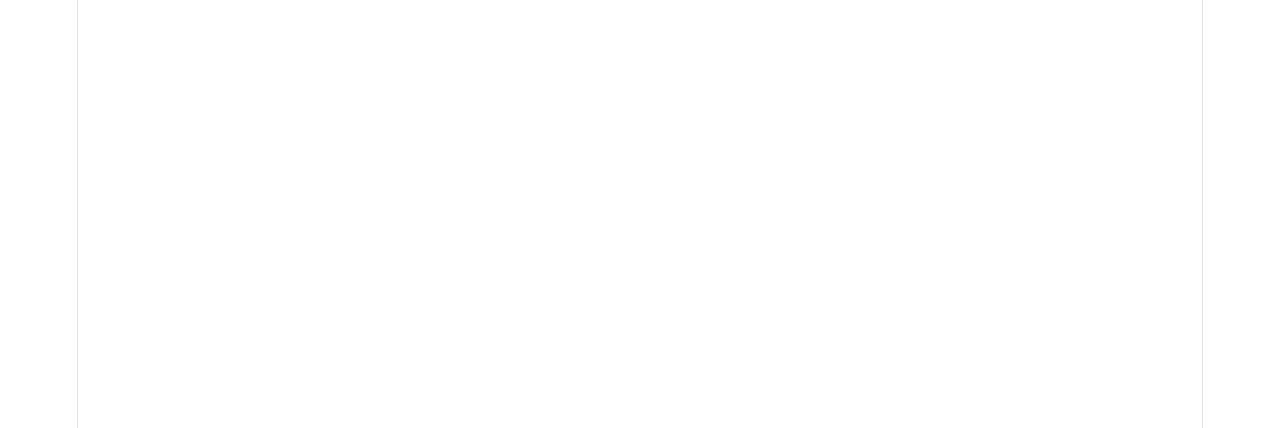
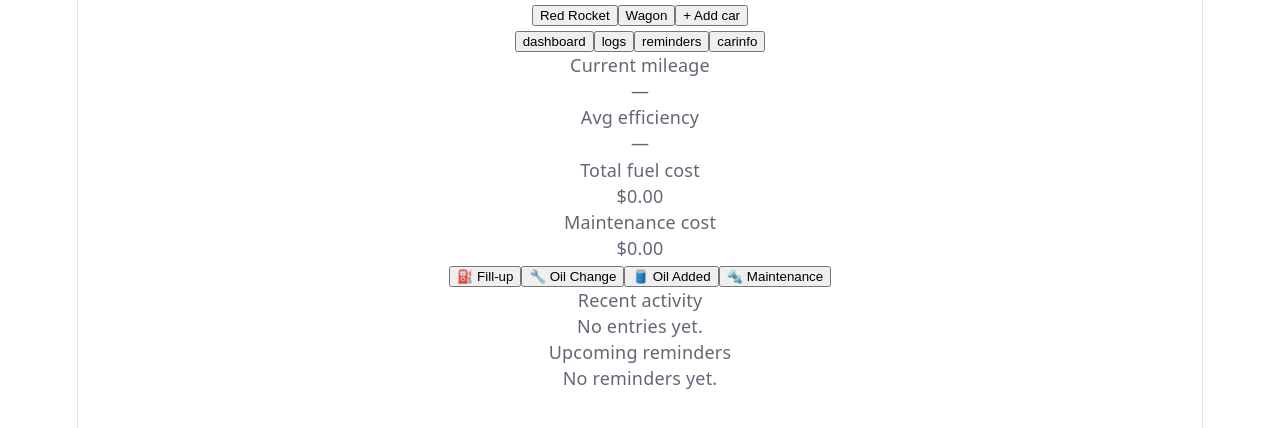
Before and after one commit to jfkeis/GloveBoxBook, a React (Vite) app in the folder glovebox-book/: page / in a window 1280 px wide. Shown: the top 428 px of the page. Built offline with nearby package versions, Linux system fonts and the light colour scheme.

Commit message:
App.jsx fucntional

```diff
--- a/glovebox-book/src/App.jsx
+++ b/glovebox-book/src/App.jsx
@@ -141,4 +141,173 @@ export default function App() {
         setCarForm(newCar)
         setModal('car')
     }
+
+    return (
+        <div>
+            {/* Car tabs */}
+            <div>
+                {cars.map(c => (
+                    <button
+                        key={c.id}
+                        onClick={() => {
+                            setActiveCar(c.id)
+                            setActiveView('dashboard')
+                        }}
+                    >
+                        {c.name}
+                    </button>
+                ))}
+                <button onClick={addCar}>+ Add car</button>
+            </div>
+
+            {/* Nav tabs */}
+            <div>
+                {['dashboard', 'logs', 'reminders', 'carinfo'].map(v => (
+                    <button key={v} onClick={() => setActiveView(v)}>
+                        {v}
+                    </button>
+                ))}
+            </div>
+
+            {/* Views */}
+            {activeView === 'dashboard' && (
+                <Dashboard
+                    car={car}
+                    logs={carLogs}
+                    reminders={carReminders}
+                    du={du}
+                    vu={vu}
+                    cu={cu}
+                    onAddLog={(type) => {
+                        setLogType(type)
+                        setLogForm({ date: new Date().toISOString().slice(0, 10) })
+                        setEditingLog(null)
+                        setModal('log')
+                    }}
+                    onEditLog={(log) => {
+                        setLogType(log.type)
+                        setLogForm({ ...log })
+                        setEditingLog(log)
+                        setModal('log')
+                    }}
+                    onDeleteLog={deleteLog}
+                    onAddReminder={() => {
+                        setReminderForm({})
+                        setEditingReminder(null)
+                        setModal('reminder')
+                    }}
+                    onEditReminder={(r) => {
+                        setReminderForm({ ...r })
+                        setEditingReminder(r)
+                        setModal('reminder')
+                    }}
+                    onDeleteReminder={deleteReminder}
+                />
+            )}
+
+            {activeView === 'logs' && (
+                <LogList
+                    logs={carLogs}
+                    du={du}
+                    vu={vu}
+                    cu={cu}
+                    onAdd={() => {
+                        setLogType('fillup')
+                        setLogForm({ date: new Date().toISOString().slice(0, 10) })
+                        setEditingLog(null)
+                        setModal('log')
+                    }}
+                    onEdit={(log) => {
+                        setLogType(log.type)
+                        setLogForm({ ...log })
+                        setEditingLog(log)
+                        setModal('log')
+                    }}
+                    onDelete={deleteLog}
+                />
+            )}
+
+            {activeView === 'reminders' && (
+                <Reminders
+                    reminders={carReminders}
+                    latestMi={carLogs
+                        .filter(l => l.miStored != null)
+                        .sort((a, b) => b.miStored - a.miStored)[0]?.miStored}
+                    du={du}
+                    onAdd={() => {
+                        setReminderForm({})
+                        setEditingReminder(null)
+                        setModal('reminder')
+                    }}
+                    onEdit={(r) => {
+                        setReminderForm({ ...r })
+                        setEditingReminder(r)
+                        setModal('reminder')
+                    }}
+                    onDelete={deleteReminder}
+                />
+            )}
+
+            {activeView === 'carinfo' && (
+                <CarInfo
+                    car={car}
+                    logs={carLogs}
+                    onEditCar={() => {
+                        setCarForm({ ...car })
+                        setModal('car')
+                    }}
+                />
+            )}
+
+            {/* Modals */}
+            {modal === 'log' && (
+                <Modal
+                    title={editingLog ? 'Edit Entry' : 'Add Entry'}
+                    onClose={() => setModal(null)}
+                >
+                    <LogForm
+                        logType={logType}
+                        onLogTypeChange={setLogType}
+                        form={logForm}
+                        onFormChange={(field, value) => setLogForm(prev => ({ ...prev, [field]: value }))}
+                        onSave={saveLog}
+                        onCancel={() => setModal(null)}
+                        du={du}
+                        vu={vu}
+                        cu={cu}
+                    />
+                </Modal>
+            )}
+
+            {modal === 'reminder' && (
+                <Modal
+                    title={editingReminder ? 'Edit Reminder' : 'Add Reminder'}
+                    onClose={() => setModal(null)}
+                >
+                    <ReminderForm
+                        form={reminderForm}
+                        onFormChange={(field, value) => setReminderForm(prev => ({ ...prev, [field]: value }))}
+                        onSave={saveReminder}
+                        onCancel={() => setModal(null)}
+                        du={du}
+                    />
+                </Modal>
+            )}
+
+            {modal === 'car' && (
+                <Modal
+                    title='Car Details'
+                    onClose={() => setModal(null)}
+                >
+                    <CarForm
+                        form={carForm}
+                        onFormChange={(field, value) => setCarForm(prev => ({ ...prev, [field]: value }))}
+                        onSave={saveCar}
+                        onCancel={() => setModal(null)}
+                    />
+                </Modal>
+            )}
+
+        </div>
+    )
 }
```
